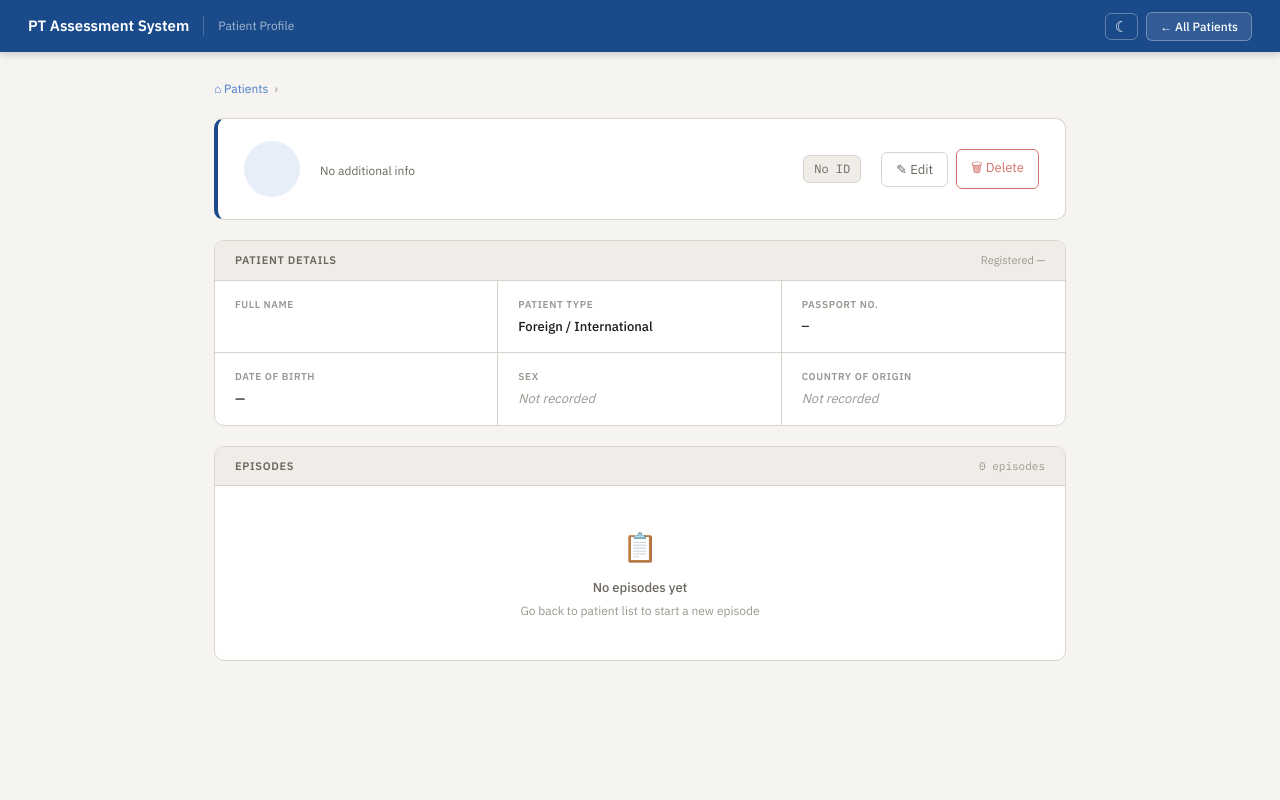
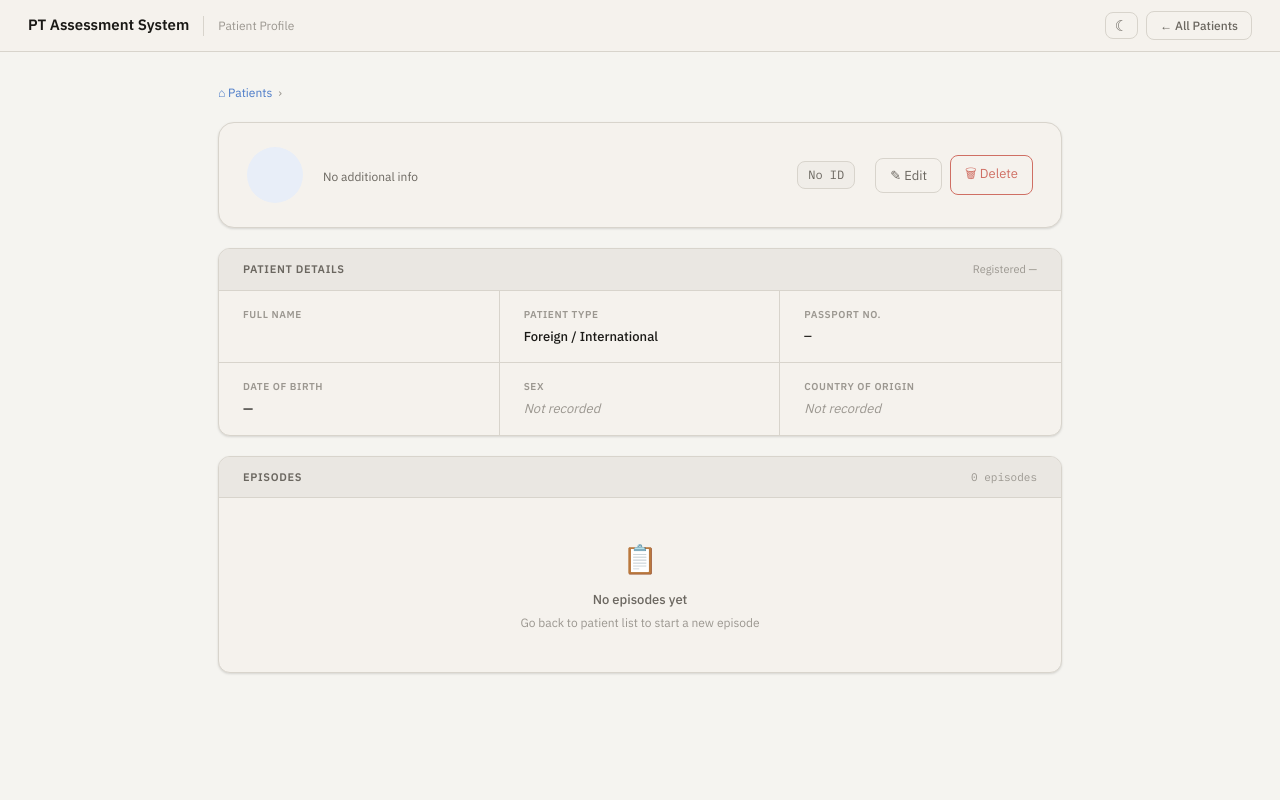
Before and after one commit to PcGoDz/PT_Assessment_Form, a Flask app: template templates/patient.html in a window 1280 px wide. Run offline with Flask 3, Linux system fonts and the light colour scheme; the template is opened without the code that fills it, so the values that code supplies are empty.

Commit message:
feat: apply M3 elevation, surface, and shape tokens to home and patient pages
- style.css: seen-card, active-pt-card, dash-empty-state upgraded to
  --m3-surface-container, --m3-shape-md, --m3-elev-1
- home.html: stat-card and home-greeting gain resting box-shadow (--m3-elev-1)
- patient.html: topbar converted from accent bar to neutral M3 context bar
  (border-bottom, var(--text) colour, tbtn/dark-toggle restyle);
  hero-card, section-card, ep-card upgraded to M3 surface/shape/elevation tokens;
  accent left-border removed from hero-card; padding increased on pt-main;
  stale body.dark .pt-topbar override removed

Co-Authored-By: Claude Sonnet 4.6 <noreply@anthropic.com>

```diff
--- a/static/css/style.css
+++ b/static/css/style.css
@@ -881,9 +881,9 @@ body.dark .dash-header { background: linear-gradient(135deg, #0f1f35, #1a3060);
   padding: 28px 16px;
   color: var(--text-faint);
   font-size: 13px;
-  background: var(--surface);
-  border: 1px solid var(--border);
-  border-radius: var(--radius-lg);
+  background: var(--m3-surface-container, var(--surface));
+  border: 1px solid var(--border);
+  border-radius: var(--m3-shape-md, var(--radius-lg));
 }
 
 /* Seen Today — timeline cards */
@@ -919,14 +919,15 @@ body.dark .dash-header { background: linear-gradient(135deg, #0f1f35, #1a3060);
 .seen-item:last-child .seen-line { display: none; }
 .seen-card {
   flex: 1;
-  background: var(--surface);
-  border: 1px solid var(--border);
-  border-radius: var(--radius-lg);
+  background: var(--m3-surface-container, var(--surface));
+  border: 1px solid var(--border);
+  border-radius: var(--m3-shape-md, var(--radius-lg));
   padding: 11px 14px;
   margin-bottom: 8px;
   cursor: pointer;
   transition: border-color 0.12s, box-shadow 0.12s;
   min-height: 44px;
+  box-shadow: var(--m3-elev-1);
 }
 .seen-card:hover { border-color: var(--accent-mid); box-shadow: 0 2px 8px rgba(74,122,200,0.12); }
 .seen-card-top {
@@ -961,13 +962,14 @@ body.dark .dash-header { background: linear-gradient(135deg, #0f1f35, #1a3060);
   .active-pts-grid { grid-template-columns: 1fr 1fr; }
 }
 .active-pt-card {
-  background: var(--surface);
-  border: 1px solid var(--border);
-  border-radius: var(--radius-lg);
+  background: var(--m3-surface-container, var(--surface));
+  border: 1px solid var(--border);
+  border-radius: var(--m3-shape-md, var(--radius-lg));
   padding: 13px;
   cursor: pointer;
   transition: border-color 0.12s, box-shadow 0.12s;
   min-height: 80px;
+  box-shadow: var(--m3-elev-1);
 }
 .active-pt-card:hover { border-color: var(--accent-mid); box-shadow: 0 2px 8px rgba(74,122,200,0.1); }
 .active-pt-name  { font-weight: 600; font-size: 12px; color: var(--text); margin-bottom: 3px; white-space: nowrap; overflow: hidden; text-overflow: ellipsis; }
--- a/templates/home.html
+++ b/templates/home.html
@@ -136,6 +136,7 @@
       align-items: center;
       justify-content: space-between;
       gap: 16px;
+      box-shadow: var(--m3-elev-1);
     }
     .home-greeting-text {
       display: flex;
@@ -191,6 +192,7 @@
       display: flex;
       flex-direction: column;
       gap: 4px;
+      box-shadow: var(--m3-elev-1);
     }
     .stat-label {
       font-size: 10px;
--- a/templates/patient.html
+++ b/templates/patient.html
@@ -17,8 +17,8 @@
 
     /* ── Topbar ── */
     .pt-topbar {
-      background: var(--accent);
-      color: white;
+      background: var(--m3-surface-container, var(--surface));
+      color: var(--text);
       display: flex;
       align-items: center;
       padding: 0 28px;
@@ -28,30 +28,31 @@
       position: sticky;
       top: 0;
       z-index: 100;
-      box-shadow: 0 2px 8px rgba(0,0,0,0.2);
+      border-bottom: 1px solid var(--border);
+      box-shadow: none;
     }
     .pt-topbar-logo { font-weight: 600; font-size: 15px; }
-    .pt-topbar-sep  { width: 1px; height: 20px; background: rgba(255,255,255,0.2); }
-    .pt-topbar-sub  { font-size: 12px; color: rgba(255,255,255,0.6); }
+    .pt-topbar-sep  { width: 1px; height: 20px; background: var(--border); }
+    .pt-topbar-sub  { font-size: 12px; color: var(--text-faint); }
     .pt-topbar-actions { margin-left: auto; display: flex; gap: 8px; align-items: center; }
 
     .tbtn {
-      padding: 6px 13px; border-radius: var(--radius); font-size: 12px;
+      padding: 6px 13px; border-radius: var(--m3-shape-sm, var(--radius)); font-size: 12px;
       font-weight: 500; cursor: pointer;
-      border: 1.5px solid rgba(255,255,255,0.3);
-      background: rgba(255,255,255,0.1); color: white;
+      border: 1px solid var(--border);
+      background: transparent; color: var(--text-muted);
       font-family: inherit; transition: background 0.15s;
     }
-    .tbtn:hover { background: rgba(255,255,255,0.22); }
-    .tbtn.primary { background: white; color: var(--accent); border-color: white; }
-    .tbtn.primary:hover { background: #e8eef8; }
+    .tbtn:hover { background: var(--m3-surface-container-high, var(--surface2)); color: var(--text); }
+    .tbtn.primary { background: var(--accent); color: white; border-color: var(--accent); }
+    .tbtn.primary:hover { opacity: 0.88; background: var(--accent); }
 
     .dark-toggle {
-      background: none; border: 1.5px solid rgba(255,255,255,0.3);
-      border-radius: var(--radius); color: white; cursor: pointer;
+      background: none; border: 1px solid var(--border);
+      border-radius: var(--m3-shape-sm, var(--radius)); color: var(--text-muted); cursor: pointer;
       font-size: 15px; padding: 5px 9px; line-height: 1;
     }
-    .dark-toggle:hover { background: rgba(255,255,255,0.15); }
+    .dark-toggle:hover { background: var(--m3-surface-container-high, var(--surface2)); }
 
     /* ── Main content ── */
     .pt-main {
@@ -59,7 +60,7 @@
       max-width: 900px;
       width: 100%;
       margin: 0 auto;
-      padding: 28px 24px;
+      padding: 32px 28px;
       display: flex;
       flex-direction: column;
       gap: 20px;
@@ -82,11 +83,11 @@
 
     /* ── Hero card ── */
     .hero-card {
-      background: var(--surface);
+      background: var(--m3-surface-container, var(--surface));
       border: 1px solid var(--border);
-      border-radius: var(--radius-lg);
-      border-left: 4px solid var(--accent);
-      padding: 22px 26px;
+      border-radius: var(--m3-shape-lg, var(--radius-lg));
+      padding: 24px 28px;
+      box-shadow: var(--m3-elev-1);
       display: flex;
       align-items: center;
       gap: 20px;
@@ -122,7 +123,7 @@
       background: var(--surface2);
       border: 1px solid var(--border);
       padding: 4px 10px;
-      border-radius: var(--radius);
+      border-radius: var(--m3-shape-sm, var(--radius));
       color: var(--text-muted);
       white-space: nowrap;
     }
@@ -135,15 +136,16 @@
 
     /* ── Section card ── */
     .section-card {
-      background: var(--surface);
+      background: var(--m3-surface-container, var(--surface));
       border: 1px solid var(--border);
-      border-radius: var(--radius-lg);
+      border-radius: var(--m3-shape-md, var(--radius-lg));
       overflow: hidden;
+      box-shadow: var(--m3-elev-1);
     }
     .section-header {
-      background: var(--surface2);
+      background: var(--m3-surface-container-high, var(--surface2));
       border-bottom: 1px solid var(--border);
-      padding: 11px 20px;
+      padding: 12px 24px;
       display: flex;
       align-items: center;
       justify-content: space-between;
@@ -163,7 +165,7 @@
       gap: 0;
     }
     .detail-item {
-      padding: 16px 20px;
+      padding: 16px 24px;
       border-right: 1px solid var(--border);
       border-bottom: 1px solid var(--border);
     }
@@ -192,20 +194,21 @@
     .episodes-list { padding: 12px; display: flex; flex-direction: column; gap: 8px; }
     .ep-card {
       border: 1px solid var(--border);
-      border-radius: var(--radius);
+      border-radius: var(--m3-shape-sm, var(--radius));
       padding: 14px 16px;
       display: flex;
       align-items: center;
       gap: 14px;
       cursor: pointer;
       transition: all 0.12s;
-      background: var(--bg);
+      background: var(--m3-surface-container, var(--surface));
+      box-shadow: var(--m3-elev-1);
       text-decoration: none;
     }
     .ep-card:hover {
       border-color: var(--accent-mid);
       background: var(--accent-light);
-      box-shadow: 0 2px 6px rgba(74,122,200,0.1);
+      box-shadow: var(--m3-elev-2);
     }
     .ep-card.discharged {
       opacity: 0.6;
@@ -218,7 +221,7 @@
     }
     .ep-icon {
       width: 36px; height: 36px;
-      border-radius: var(--radius);
+      border-radius: var(--m3-shape-sm, var(--radius));
       background: var(--accent-light);
       color: var(--accent);
       display: flex;
@@ -256,7 +259,7 @@
     .btn-primary {
       padding: 8px 16px;
       background: var(--accent); color: white;
-      border: none; border-radius: var(--radius);
+      border: none; border-radius: var(--m3-shape-sm, var(--radius));
       font-family: inherit; font-size: 13px; font-weight: 500;
       cursor: pointer; transition: opacity 0.15s;
     }
@@ -264,7 +267,7 @@
     .btn-ghost {
       padding: 8px 14px;
       background: none; color: var(--text-muted);
-      border: 1px solid var(--border); border-radius: var(--radius);
+      border: 1px solid var(--border); border-radius: var(--m3-shape-sm, var(--radius));
       font-family: inherit; font-size: 13px;
       cursor: pointer; transition: all 0.12s;
     }
@@ -272,7 +275,7 @@
     .btn-danger {
       padding: 8px 14px;
       background: none; color: var(--danger);
-      border: 1px solid var(--danger); border-radius: var(--radius);
+      border: 1px solid var(--danger); border-radius: var(--m3-shape-sm, var(--radius));
       font-family: inherit; font-size: 13px;
       cursor: pointer; transition: all 0.12s; opacity: 0.7;
     }
@@ -317,7 +320,7 @@
     .modal-field input, .modal-field select {
       font-family: 'IBM Plex Sans', sans-serif; font-size: 13px;
       padding: 7px 10px; border: 1px solid var(--border);
-      border-radius: var(--radius); background: var(--bg); color: var(--text);
+      border-radius: var(--m3-shape-sm, var(--radius)); background: var(--bg); color: var(--text);
       outline: none; transition: border-color 0.15s;
     }
     .modal-field input:focus, .modal-field select:focus {
@@ -342,8 +345,6 @@
     .toast.err { background: var(--danger); }
 
     /* ── Dark mode ── */
-    body.dark .pt-topbar   { background: #1e2a3e; }
-    body.dark .ep-card     { background: var(--surface2); }
     body.dark .ep-card:hover { background: var(--accent-light); }
     body.dark .modal       { background: var(--surface); }
     body.dark .modal-field input,
```
